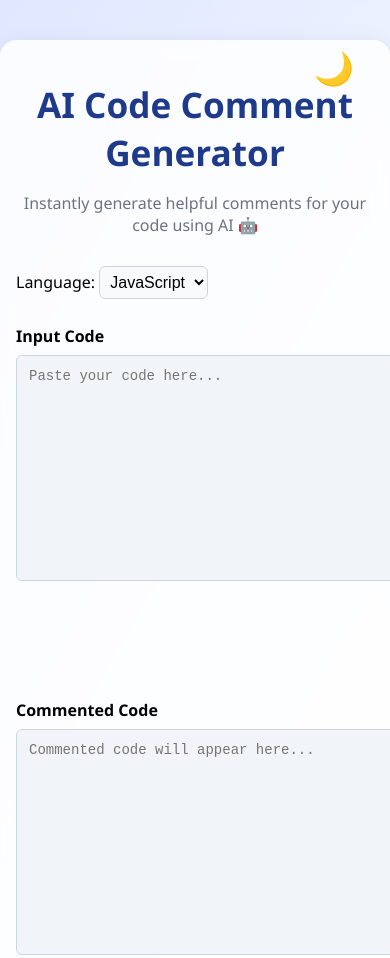
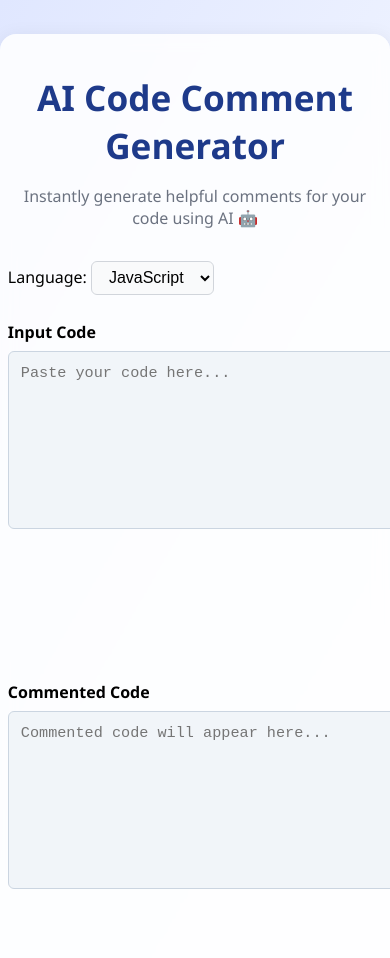
Before and after one commit to gaganSharma/ai-driven-code-comment-generator, a website: page index.html in a window 390 px wide. Shown: the top 958 px of the page. Drawn offline with Linux system fonts and the light colour scheme.

Commit message:
Improve responsiveness and hide theme toggle button on mobile view

```diff
--- a/style.css
+++ b/style.css
@@ -8,12 +8,12 @@ body {
 }
 
 .container {
-  max-width: 900px;
-  margin: 40px auto;
+  max-width: 56rem; /* 900px -> 56rem */
+  margin: 4vh auto;
   background: rgba(255,255,255,0.85);
-  border-radius: 16px;
-  box-shadow: 0 4px 20px rgba(0, 0, 0, 0.08);
-  padding: 30px;
+  border-radius: 1rem;
+  box-shadow: 0 0.25rem 1.25rem rgba(0, 0, 0, 0.08);
+  padding: 2vw 4vw;
   backdrop-filter: blur(8px);
   transition: background 0.3s, color 0.3s;
 }
@@ -22,39 +22,42 @@ h1 {
   text-align: center;
   color: #1e3a8a;
   font-size: 2.2rem;
-  margin-bottom: 10px;
+  margin-bottom: 0.7rem;
 }
 
 .subtitle {
   text-align: center;
   color: #6b7280;
-  margin-bottom: 30px;
+  margin-bottom: 2rem;
   font-size: 1rem;
 }
 
 .row {
   display: flex;
-  gap: 24px;
+  gap: 2vw;
   flex-wrap: wrap;
 }
 
 .col {
-  flex: 1 1 350px;
+  flex: 1 1 22rem;
   display: flex;
   flex-direction: column;
 }
 
 textarea {
   width: 100%;
-  height: 350px;
+  height: 28vh; /* Responsive height */
+  min-height: 7rem;
+  max-height: 40vh;
   font-family: 'Fira Code', monospace;
-  font-size: 15px;
+  font-size: 1rem;
   border: 1px solid #cbd5e1;
-  border-radius: 6px;
-  padding: 12px;
+  border-radius: 0.375rem;
+  padding: 0.75rem;
   background: #f1f5f9;
-  margin-bottom: 8px;
+  margin-bottom: 0.5rem;
   transition: border 0.3s ease;
+  resize: vertical;
 }
 
 textarea:focus {
@@ -64,31 +67,31 @@ textarea:focus {
 }
 
 label, select {
-  font-size: 16px;
+  font-size: 1rem;
   font-weight: 500;
-  margin-bottom: 8px;
+  margin-bottom: 0.5rem;
 }
 
 select {
-  padding: 6px;
-  border-radius: 6px;
+  padding: 0.4em 0.8em;
+  border-radius: 0.375rem;
   border: 1px solid #d1d5db;
   background-color: #f9fafb;
 }
 
 .actions {
-  margin-top: 20px;
+  margin-top: 1.2rem;
   display: flex;
-  gap: 12px;
+  gap: 1vw;
   flex-wrap: wrap;
 }
 
 button {
-  padding: 10px 20px;
+  padding: 0.6em 1.2em;
   border: none;
-  border-radius: 6px;
+  border-radius: 0.375rem;
   color: #fff;
-  font-size: 16px;
+  font-size: 1rem;
   cursor: pointer;
   transition: background 0.2s, transform 0.2s;
 }
@@ -127,8 +130,8 @@ button:hover:not(:disabled) {
 /* Theme toggle button */
 .theme-toggle {
   position: absolute;
-  top: 24px;
-  right: 32px;
+  top: 3vw;
+  right: 4vw;
   background: none;
   border: none;
   font-size: 1.5rem;
@@ -144,23 +147,22 @@ button:hover:not(:disabled) {
 /* Responsive */
 @media (max-width: 700px) {
   .container {
-    padding: 16px;
+    padding: 4vw 2vw;
   }
   .row {
     flex-direction: column;
+    gap: 0.5rem;
   }
   textarea {
-    height: 200px;
-    font-size: 14px;
+    height: 18vh;
+    font-size: 0.95rem;
   }
   .actions {
     flex-direction: column;
-    gap: 10px;
+    gap: 0.7rem;
   }
   .theme-toggle {
-    top: 40px;      /* Move it further down */
-    right: 16px;    /* Move it closer to the right edge */
-    font-size: 2rem;
+    display: none;
   }
 }
 
```
